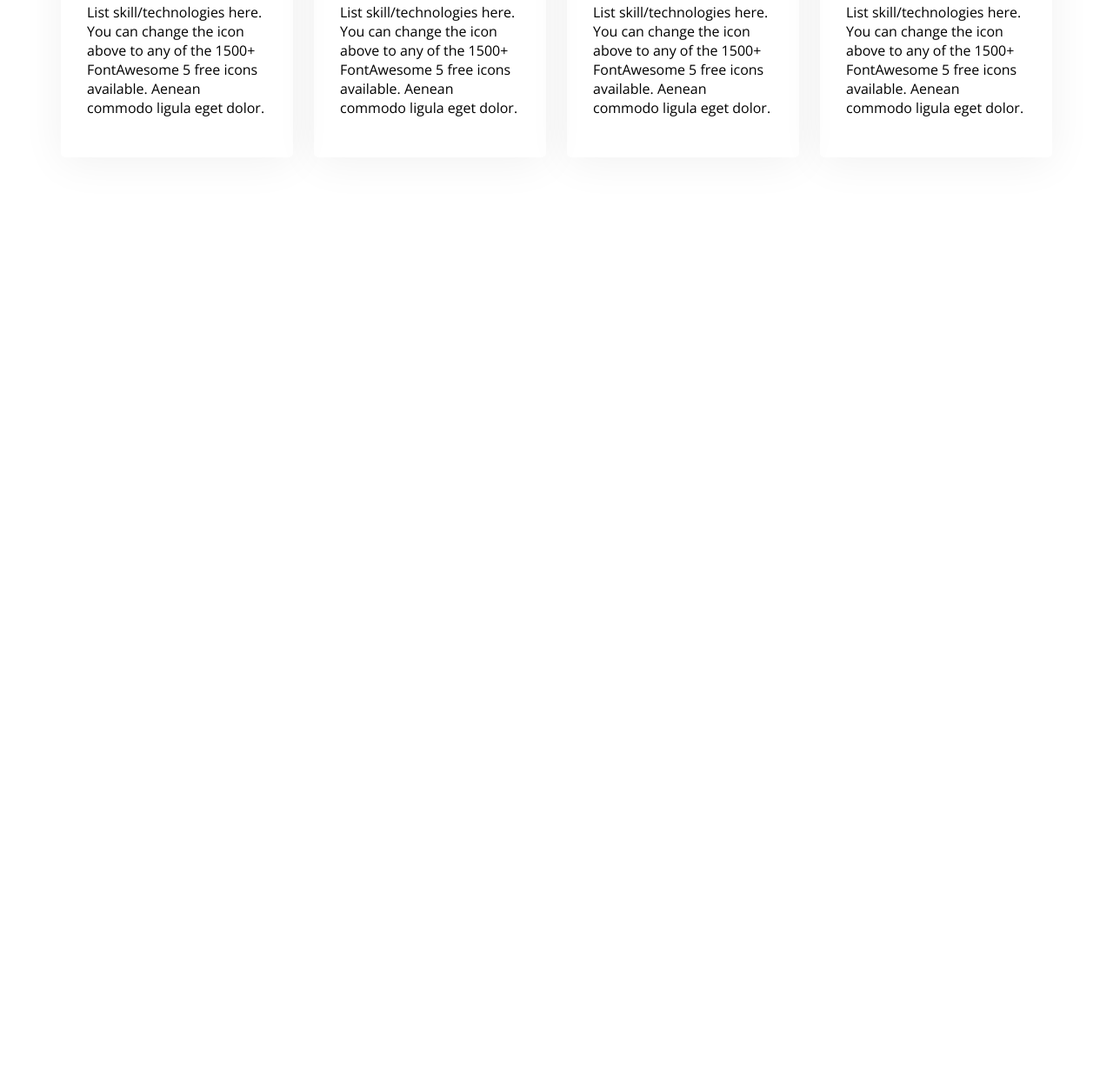
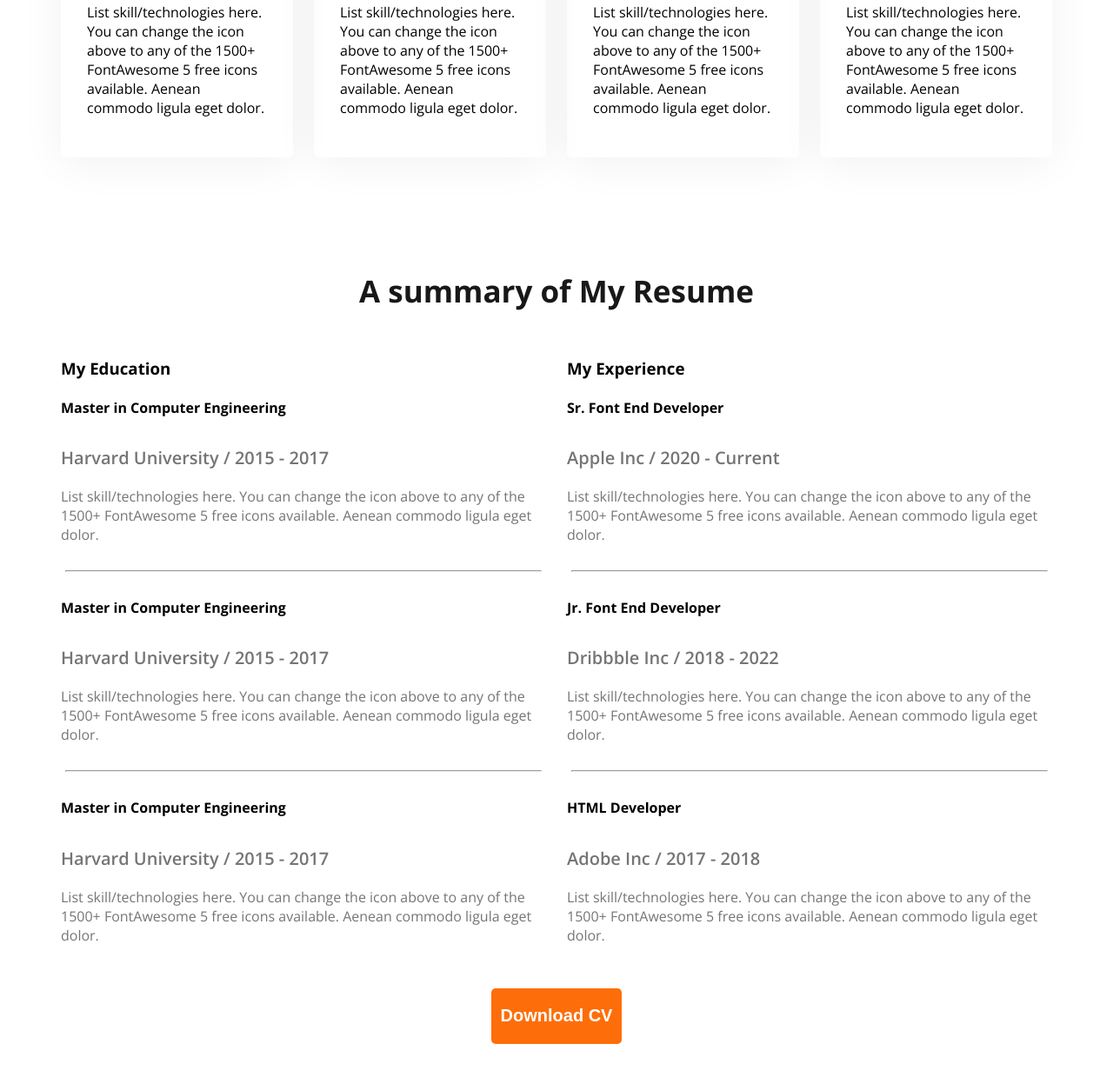
Before and after one commit to Sadia-Islam-Sudo/webdeveloper-portfolio, a plain HTML site: page index.html in a window 1280 px wide. Shown: the part 1943-3182 px from the top of the page at 87% size. Before the commit the page ends 2254 px from the top, so only its background shows below. Drawn offline with nearby package versions, Linux system fonts and the light colour scheme.

Commit message:
4th part added

```diff
--- a/index.html
+++ b/index.html
@@ -105,6 +105,68 @@
 
         </section>
 
+        <!-- Resume Section Creating -->
+         <section class="resume">
+            <h3 class="section-title text-center">A summary of My Resume</h3>
+            <!-- resume.container+tab -->
+            <div class="resume-container">
+                <!-- .resume-column*2>h3.resume-column-title+.experience*3>h4.experience-title+h5.experience-sub-title+.experience-description -->
+
+                     <div class="resume-column">
+                        <h3 class="resume-column-title">My Education</h3>
+                        <div class="experience">
+                            <h4 class="experience-title">Master in Computer Engineering</h4>
+                            <h5 class="experience-sub-title">Harvard University / 2015 - 2017</h5>
+                            <div class="experience-description">List skill/technologies here. You can change the icon above
+to any of the 1500+ FontAwesome 5 free icons available. Aenean commodo ligula eget dolor.</div>
+                        </div>
+                        <hr>
+                        <div class="experience">
+                            <h4 class="experience-title">Master in Computer Engineering</h4>
+                            <h5 class="experience-sub-title">Harvard University / 2015 - 2017</h5>
+                            <div class="experience-description">List skill/technologies here. You can change the icon above
+to any of the 1500+ FontAwesome 5 free icons available. Aenean commodo ligula eget dolor.</div>
+                        </div>
+                        <hr>
+                        <div class="experience">
+                           <h4 class="experience-title"> Master in Computer Engineering</h4>
+                            <h5 class="experience-sub-title">Harvard University / 2015 - 2017</h5>
+                            <div class="experience-description">List skill/technologies here. You can change the icon above
+to any of the 1500+ FontAwesome 5 free icons available. Aenean commodo ligula eget dolor.</div>
+                        </div>
+
+                     </div>
+                     <div class="resume-column">
+                        <h3 class="resume-column-title">My Experience</h3>
+                        <div class="experience">
+                            <h4 class="experience-title">Sr. Font End Developer</h4>
+                            <h5 class="experience-sub-title">Apple Inc / 2020 - Current</h5>
+                            <div class="experience-description">List skill/technologies here. You can change the icon above
+to any of the 1500+ FontAwesome 5 free icons available. Aenean commodo ligula eget dolor.</div>
+                        </div>
+                        <hr>
+                        <div class="experience">
+                            <h4 class="experience-title">Jr. Font End Developer</h4>
+                            <h5 class="experience-sub-title">Dribbble Inc / 2018 - 2022</h5>
+                            <div class="experience-description">List skill/technologies here. You can change the icon above
+to any of the 1500+ FontAwesome 5 free icons available. Aenean commodo ligula eget dolor.</div>
+                        </div>
+                        <hr>
+                        <div class="experience">
+                            <h4 class="experience-title">HTML Developer</h4>
+                            <h5 class="experience-sub-title">Adobe Inc / 2017 - 2018</h5>
+                            <div class="experience-description">List skill/technologies here. You can change the icon above
+to any of the 1500+ FontAwesome 5 free icons available. Aenean commodo ligula eget dolor.</div>
+                        </div>
+                     </div>
+
+            </div>
+            <div class="text-center resume-download-cv">
+                <button class="btn-primary ">Download CV</button>
+                </div>
+         </section>
+
+
 
     </main>
     <footer>
--- a/styles/portfolio.css
+++ b/styles/portfolio.css
@@ -178,3 +178,29 @@ main section{
     border-radius: 5px;
     box-shadow: 0px 6px 50px 0px rgba(0, 0, 0, 0.06);
 }
+
+/* resume section styles */
+
+.resume-container{
+    display: flex;
+    gap: 24px;
+}
+
+.experience-description, .experience-sub-title, hr{
+    color: rgba(117, 117, 117, 1);
+    font-size: 16px;
+}
+
+.experience-sub-title{
+    font-size: 20px;
+    font-weight: 600;
+    margin-bottom: 20px;
+
+}
+
+.resume hr{
+    margin: 30px 5px;
+}
+.resume-download-cv{
+    margin-top:50px ;
+}
```
